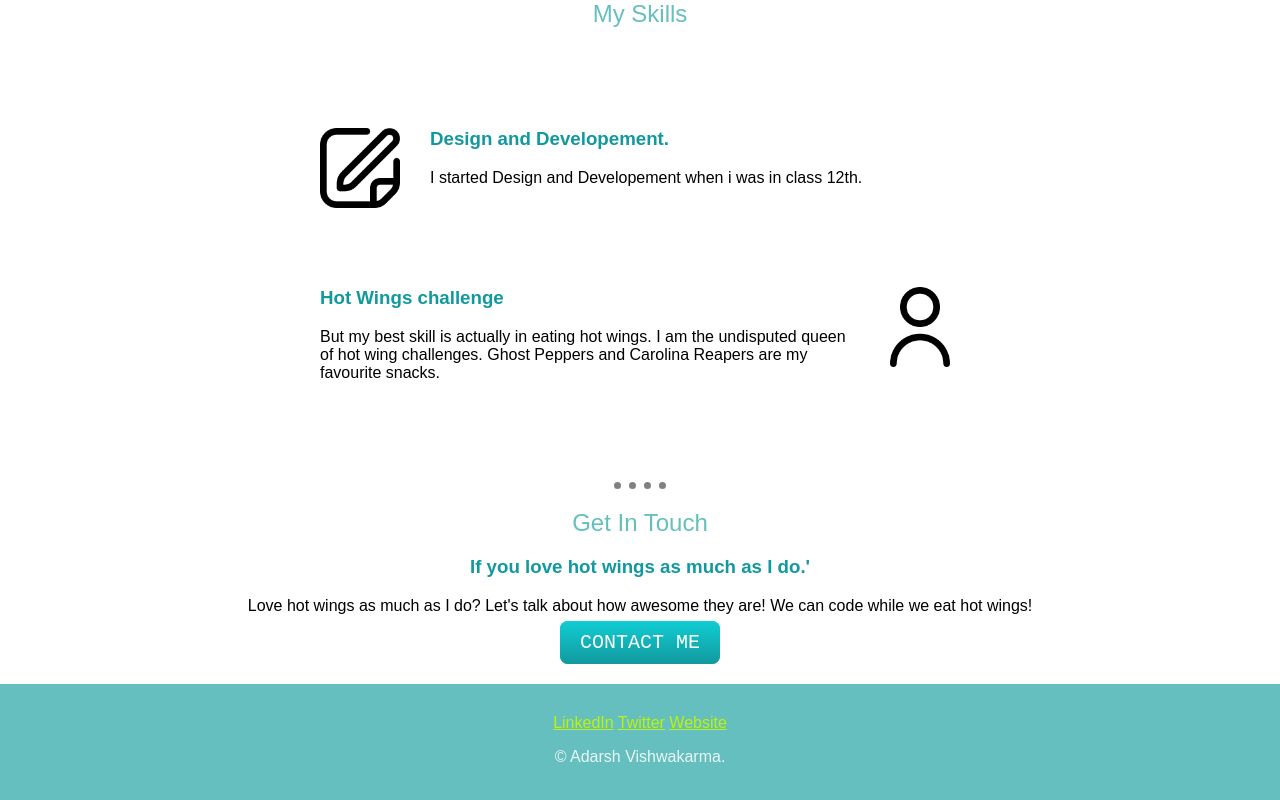
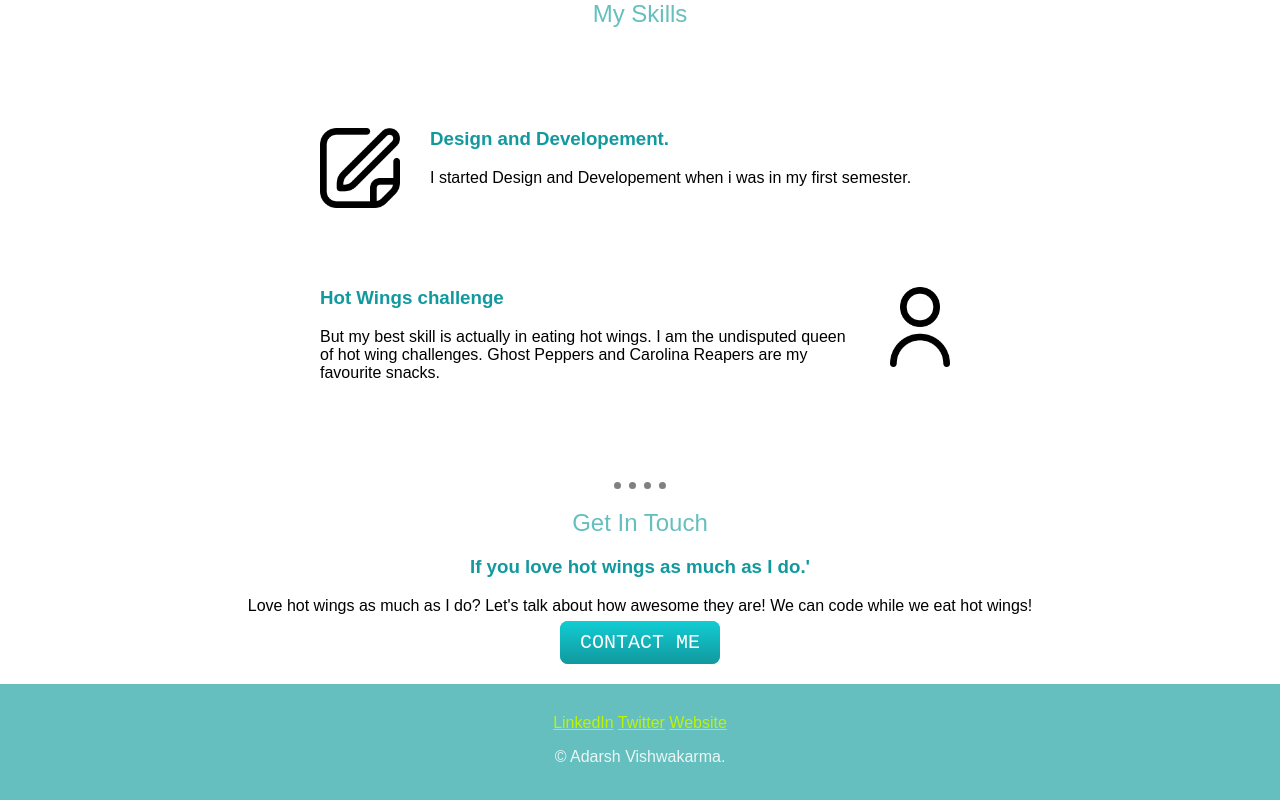
Before and after one commit to adarshx01/My-Website, a plain HTML site: page index.html in a window 1280 px wide. Shown: the part 1206-2006 px from the top of the page. Drawn offline with Linux system fonts and the light colour scheme.

Commit message:
Update index.html

```diff
--- a/index.html
+++ b/index.html
@@ -28,7 +28,7 @@
           <div class="skill-row">
             <img class="skillrowimage1" src="3917361.png" alt="skills">
             <h3>Design and Developement.</h3>
-            <p class="paragraph_myskills">I started Design and Developement when i was in class 12th.</p>
+            <p class="paragraph_myskills">I started Design and Developement when i was in my first semester.</p>
           </div>
           <div class="skill-row">
             <img class="skillrowimage2" src="3917688.png" alt="">
```
